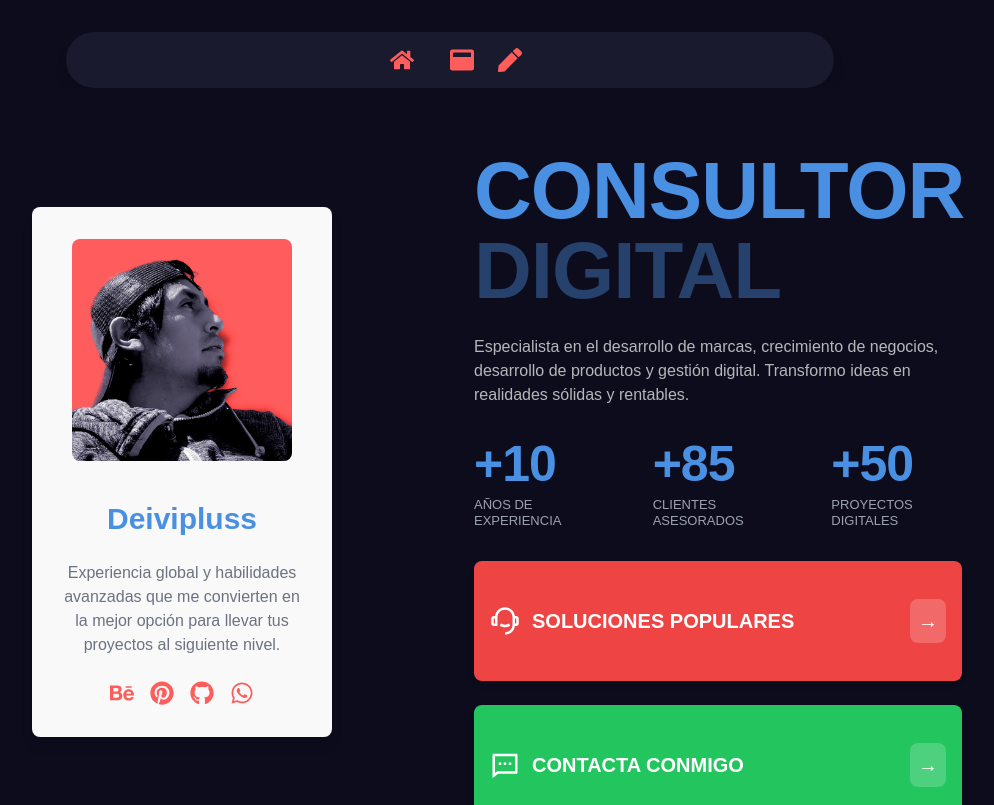
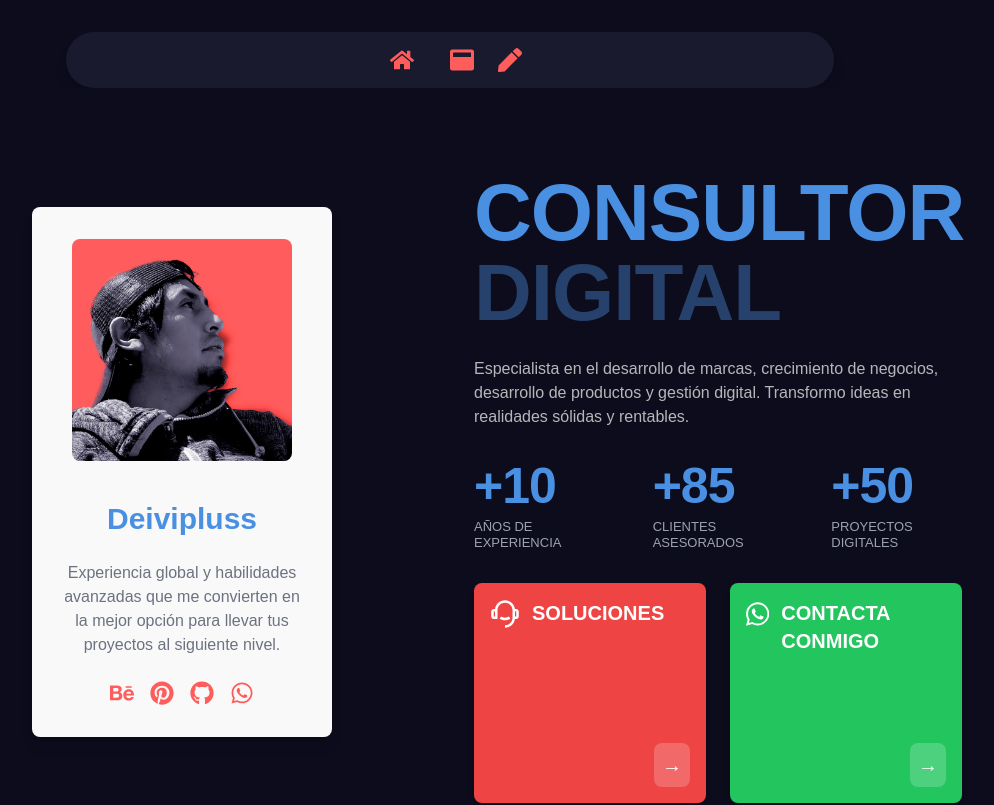
Before and after one commit to deivipluss/landing, a Next.js app: page / in a window 1280 px wide. Shown: the top 805 px of the page, without its empty margins (190-1184 px from the left). Built offline with nearby package versions, Linux system fonts and the light colour scheme.

Commit message:
martes12

```diff
--- a/app/page.tsx
+++ b/app/page.tsx
@@ -2,7 +2,7 @@
 import React, { useState } from "react";
 import { FaHome, FaWindowMaximize, FaPen } from "react-icons/fa";
 import { FaBehance, FaPinterest, FaGithub, FaWhatsapp } from "react-icons/fa";
-import { RiCustomerService2Line, RiMessage2Line } from "react-icons/ri";
+import { RiCustomerService2Line } from "react-icons/ri";
 
 const iconStyle = "text-[#FF5C5C] text-2xl mx-3 cursor-pointer";
 const containerStyle = "p-4 md:p-8 flex justify-center items-center min-h-screen bg-[#0D0C1D] overflow-hidden";
@@ -68,25 +68,27 @@ const ProfessionalInfo: React.FC = () => (
         </p>
       </div>
     </div>
-    {/* Aquí comienzan los cambios principales */}
-    <div className="mt-8 space-y-4 md:space-y-6 px-4 md:px-0">
-      <div className="bg-red-500 text-white p-4 rounded-lg relative shadow-md h-[80px] md:h-[120px] flex items-center w-full">
-        <div className="flex items-center space-x-3">
+    {/* Cards section with updated layout */}
+    <div className="mt-8 space-y-4 md:space-y-0 px-4 md:px-0">
+      <div className="flex flex-col md:flex-row gap-4 md:gap-6">
+        <div className="bg-red-500 text-white p-4 rounded-lg relative shadow-md h-[80px] md:h-[220px] flex items-center md:items-start w-full md:w-1/2">
+          <div className="flex items-center md:items-start space-x-3">
             <RiCustomerService2Line className="text-2xl md:text-3xl" />
-          <h3 className="text-lg md:text-xl font-semibold">SOLUCIONES POPULARES</h3>
+            <h3 className="text-lg md:text-xl font-semibold">SOLUCIONES</h3>
           </div>
-        <div className="absolute right-4 bg-white/20 p-2 rounded-lg">
+          <div className="absolute right-4 bottom-4 bg-white/20 p-2 rounded-lg">
             <span className="text-xl">→</span>
           </div>
         </div>
 
-      <div className="bg-green-500 text-white p-4 rounded-lg relative shadow-md h-[80px] md:h-[120px] flex items-center w-full">
-        <div className="flex items-center space-x-3">
-          <RiMessage2Line className="text-2xl md:text-3xl" />
+        <div className="bg-green-500 text-white p-4 rounded-lg relative shadow-md h-[80px] md:h-[220px] flex items-center md:items-start w-full md:w-1/2">
+          <div className="flex items-center md:items-start space-x-3">
+            <FaWhatsapp className="text-2xl md:text-3xl" />
             <h3 className="text-lg md:text-xl font-semibold">CONTACTA CONMIGO</h3>
           </div>
-        <div className="absolute right-4 bg-white/20 p-2 rounded-lg">
+          <div className="absolute right-4 bottom-4 bg-white/20 p-2 rounded-lg">
             <span className="text-xl">→</span>
+          </div>
         </div>
       </div>
     </div>
```
Lines whose indentation alone changed are shown as unchanged.
